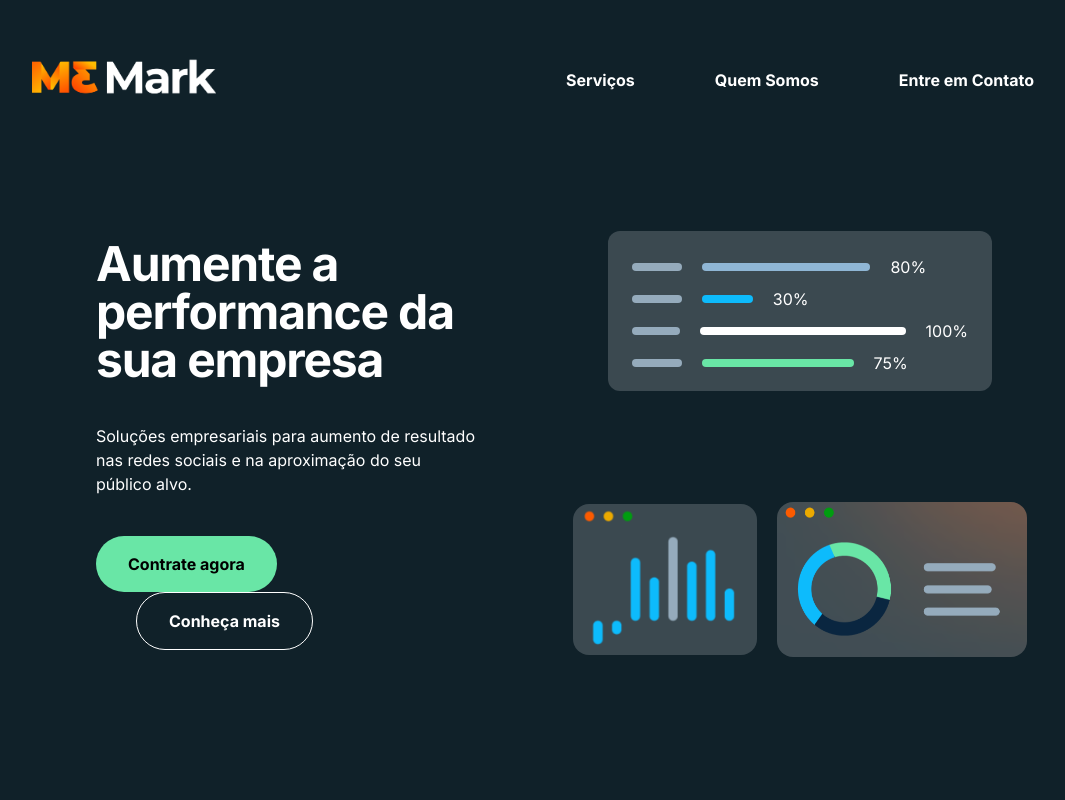
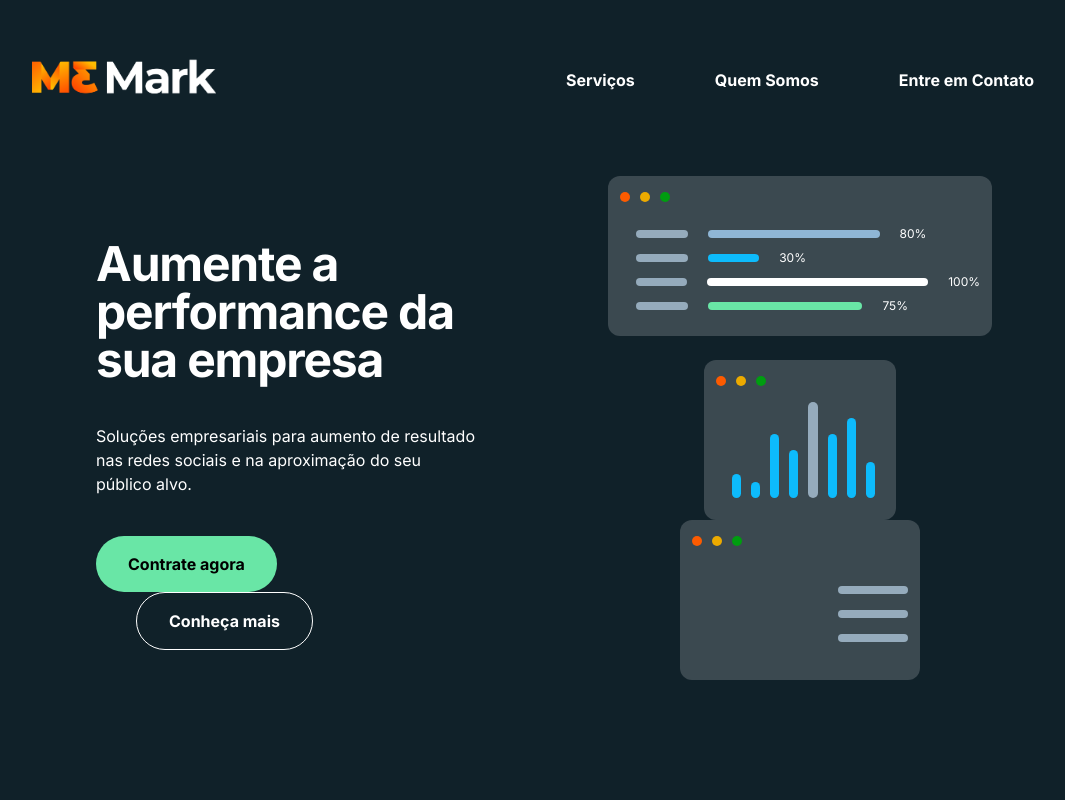
Before and after one commit to Gustavolimapereira/m3markV1, a Next.js app: page / in a window 1280 px wide. Shown: the top 800 px of the page, without its empty margins (96-1161 px from the left). Built offline with nearby package versions, Linux system fonts and the light colour scheme.

Commit message:
Gráficos

```diff
--- a/src/components/graficos.tsx
+++ b/src/components/graficos.tsx
@@ -1,8 +1,21 @@
 export default function Graficos() {
   return (
-    <div className=" w-full h-full flex justify-center items-center">
-      <div className="w-3/4 h-40 bg-customColorCard py-6 px-6 relative space-y-2 rounded-xl">
-        <div className="flex space-x-5 justify-start items-center">
+    <div className=" w-full h-full flex flex-col justify-center items-center">
+      <div className="w-3/4 h-40 bg-customColorCard px-3 relative space-y-2 rounded-xl mb-6">
+
+        <div className="flex space-x-2.5 justify-start items-center py-4">
+          <div
+              className=" bg-customColorRed rounded-full h-2.5 w-2.5"
+          ></div>
+          <div
+              className=" bg-customColorYellow rounded-full h-2.5 w-2.5"
+          ></div>
+          <div
+              className=" bg-customColorDarkGreen rounded-full h-2.5 w-2.5"
+          ></div>
+        </div>
+
+        <div className="flex space-x-5 justify-start items-center pl-4">
           <div
             className=" bg-customColorGray rounded-full h-2"
             style={{ width: '15%' }}
@@ -11,9 +24,10 @@ export default function Graficos() {
             className=" bg-customColorWaterBlue rounded-full h-2"
             style={{ width: '50%' }}
           ></div>
-          <p className="text-white">80%</p>
+          <p className="text-white text-xs">80%</p>
         </div>
-        <div className="flex space-x-5 justify-start items-center">
+
+        <div className="flex space-x-5 justify-start items-center pl-4">
           <div
             className=" bg-customColorGray rounded-full h-2"
             style={{ width: '15%' }}
@@ -22,10 +36,10 @@ export default function Graficos() {
             className=" bg-customColorBlue rounded-full h-2"
             style={{ width: '15%' }}
           ></div>
-          <p className="text-white">30%</p>
+          <p className="text-white text-xs">30%</p>
         </div>
 
-        <div className="flex space-x-5 justify-start items-center">
+        <div className="flex space-x-5 justify-start items-center pl-4">
           <div
             className=" bg-customColorGray rounded-full h-2"
             style={{ width: '15%' }}
@@ -34,10 +48,10 @@ export default function Graficos() {
             className=" bg-white rounded-full h-2"
             style={{ width: '65%' }}
           ></div>
-          <p className="text-white">100%</p>
+          <p className="text-white text-xs">100%</p>
         </div>
 
-        <div className="flex space-x-5 justify-start items-center">
+        <div className="flex space-x-5 justify-start items-center pl-4">
           <div
             className=" bg-customColorGray rounded-full h-2"
             style={{ width: '15%' }}
@@ -46,9 +60,90 @@ export default function Graficos() {
             className=" bg-customColorGreen rounded-full h-2"
             style={{ width: '45%' }}
           ></div>
-          <p className="text-white">75%</p>
+          <p className="text-white text-xs">75%</p>
         </div>
       </div>
+
+      <div className="w-48 h-40 bg-customColorCard px-3 relative rounded-xl">
+
+        <div className="flex space-x-2.5 justify-start items-center py-4">
+          <div
+              className=" bg-customColorRed rounded-full h-2.5 w-2.5"
+          ></div>
+          <div
+              className=" bg-customColorYellow rounded-full h-2.5 w-2.5"
+          ></div>
+          <div
+              className=" bg-customColorDarkGreen rounded-full h-2.5 w-2.5"
+          ></div>
+        </div>
+
+        <div className="flex space-x-2.5 justify-start items-end pl-4">
+          <div
+            className=" bg-customColorBlue rounded-full h-6"
+            style={{ width: '6%' }}
+          ></div>
+          <div
+            className=" bg-customColorBlue rounded-full h-4"
+            style={{ width: '6%' }}
+          ></div>
+          <div
+            className=" bg-customColorBlue rounded-full h-16"
+            style={{ width: '6%' }}
+          ></div>
+          <div
+            className=" bg-customColorBlue rounded-full h-12"
+            style={{ width: '6%' }}
+          ></div>
+          <div
+            className=" bg-customColorGray rounded-full h-24"
+            style={{ width: '6%' }}
+          ></div>
+          <div
+            className=" bg-customColorBlue rounded-full h-16"
+            style={{ width: '6%' }}
+          ></div>
+          <div
+            className=" bg-customColorBlue rounded-full h-20"
+            style={{ width: '6%' }}
+          ></div>
+          <div
+            className=" bg-customColorBlue rounded-full h-9"
+            style={{ width: '6%' }}
+          ></div>
+        </div>
+      </div>
+
+      <div className="w-60 h-40 bg-customColorCard px-3 relative space-y-2 rounded-xl mb-4">
+
+        <div className="flex space-x-2.5 justify-start items-center py-4">
+          <div
+              className=" bg-customColorRed rounded-full h-2.5 w-2.5"
+          ></div>
+          <div
+              className=" bg-customColorYellow rounded-full h-2.5 w-2.5"
+          ></div>
+          <div
+              className=" bg-customColorDarkGreen rounded-full h-2.5 w-2.5"
+          ></div>
+        </div>
+
+        <div className="flex flex-col space-y-4 justify-start items-end pl-4 pt-4">
+          <div
+            className=" bg-customColorGray rounded-full h-2"
+            style={{ width: '35%' }}
+          ></div>
+          <div
+            className=" bg-customColorGray rounded-full h-2"
+            style={{ width: '35%' }}
+          ></div>
+          <div
+            className=" bg-customColorGray rounded-full h-2"
+            style={{ width: '35%' }}
+          ></div>
+        </div>
+      </div>
+
     </div>
   )
 }
```
